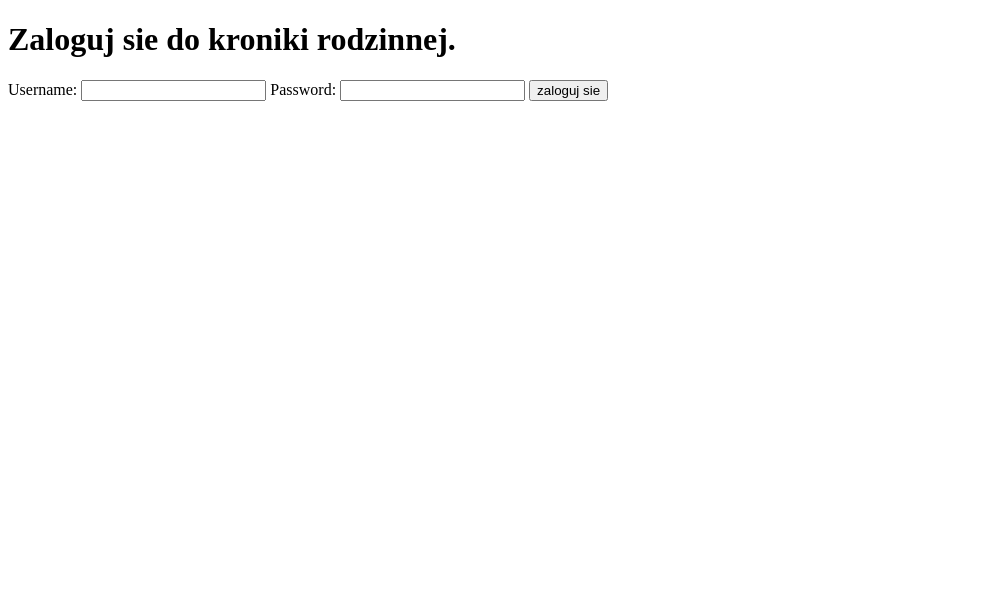
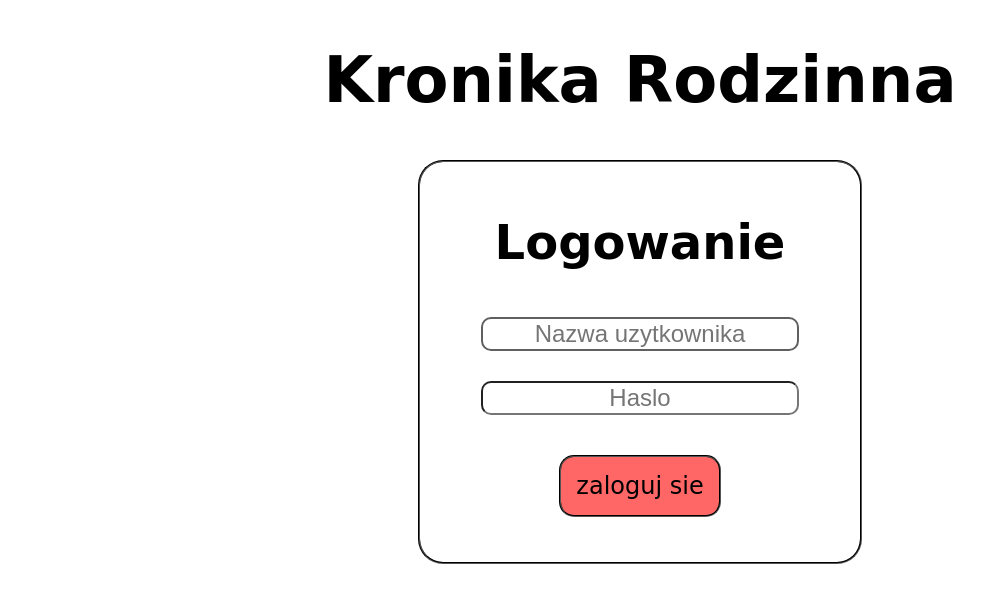
Before and after one commit to Alexxx98/family-chronicle, a Django app: page / in a window 1280 px wide. Shown: the top 603 px of the page, without its empty margins (0-1007 px from the left). Run offline with Django 4.2, Linux system fonts and the light colour scheme.

Commit message:
Login template created

```diff
--- a/family_chronicle/chronicle/forms.py
+++ b/family_chronicle/chronicle/forms.py
@@ -2,5 +2,16 @@ from django import forms
 
 
 class Login(forms.Form):
-    username = forms.CharField(max_length=64)
-    password = forms.CharField(widget=forms.PasswordInput)
+    username = forms.CharField(
+        max_length=64, label='', widget=forms.TextInput(attrs={
+            'placeholder': 'Nazwa uzytkownika',
+            'id': 'username',
+            'autofocus': True,
+        })
+        )
+    password = forms.CharField(
+        label='', widget=forms.PasswordInput(attrs={
+            'placeholder': 'Haslo',
+            'id': 'password',
+        })
+        )
--- a/family_chronicle/chronicle/static/chronicle/styles.css
+++ b/family_chronicle/chronicle/static/chronicle/styles.css
@@ -0,0 +1,51 @@
+/* login form */
+#container {
+    text-align: center;
+}
+
+#title {
+    font-size: 64px;
+}
+
+#login-form {
+    text-align: center;
+    max-width: 400px;
+    padding: 20px;
+    margin: auto;
+    border: 2px groove black;
+    border-radius: 25px;
+}
+
+h1 {
+    font-family: 'Brush Script MT', cursive;
+    font-size: 48px;
+    cursor: default;
+}
+
+#login-btn {
+    background-color: #FF6666;
+    margin: 25px;
+    padding: 15px;
+    cursor: pointer;
+    font-family: 'Brush Script MT', cursive;
+    font-size: 24px;
+    border-radius: 15px;
+    border: 2px groove black;
+    transition-duration: 0.5s;
+}
+
+#login-btn:hover {
+    background-color: #FF3333;
+}
+
+#username, #password {
+    text-align: center;
+    margin: 15px;
+    font-size: 24px;
+    border-radius: 10px;
+    outline: none;
+}
+
+#username:focus, #password:focus {
+    border: 2px solid #606060;
+}
--- a/family_chronicle/chronicle/templates/chronicle/layout.html
+++ b/family_chronicle/chronicle/templates/chronicle/layout.html
@@ -7,6 +7,9 @@
     <title>Document</title>
 </head>
 <body>
+    <div id="navbar">
+        <!--TODO-->
+    </div>
     {% block body %}
     {% endblock %}
 </body>
--- a/family_chronicle/chronicle/templates/chronicle/login.html
+++ b/family_chronicle/chronicle/templates/chronicle/login.html
@@ -1,19 +1,29 @@
+{% load static %}
+
 <!DOCTYPE html>
 <html lang="en">
 <head>
     <meta charset="UTF-8">
     <meta http-equiv="X-UA-Compatible" content="IE=edge">
     <meta name="viewport" content="width=device-width, initial-scale=1.0">
+    <link rel="stylesheet" href="{% static 'chronicle/styles.css' %}">
     <title>Login</title>
 </head>
 <body>
-    <h1>Zaloguj sie do kroniki rodzinnej.</h1>
+    <div id="container">
+        <h1 id="title">Kronika Rodzinna</h1>
+    </div>
 
-    <form action="{% url 'login' %}" method="post">
-        {% csrf_token %}
-        {{ form }}
-        <input type="submit" value="zaloguj sie">
-    </form>
+    <div id="login-form">
+        <h1>Logowanie</h1>
+        <form action="{% url 'login' %}" method="post">
+            {% csrf_token %}
+            {{ form }}
+            <div>
+                <input id="login-btn" type="submit" value="zaloguj sie">
+            </div>
+        </form>
+    </div>
 
 </body>
 </html>
```
Also changed, not shown: family_chronicle/chronicle/static/chronicle/DSCF0211.JPG (deleted), family_chronicle/chronicle/static/chronicle/DSCF0213.JPG (deleted), family_chronicle/chronicle/static/chronicle/DSC_0217.JPG (deleted), family_chronicle/chronicle/static/chronicle/familie.PNG (deleted), family_chronicle/chronicle/static/chronicle/grupowe.PNG (deleted).
